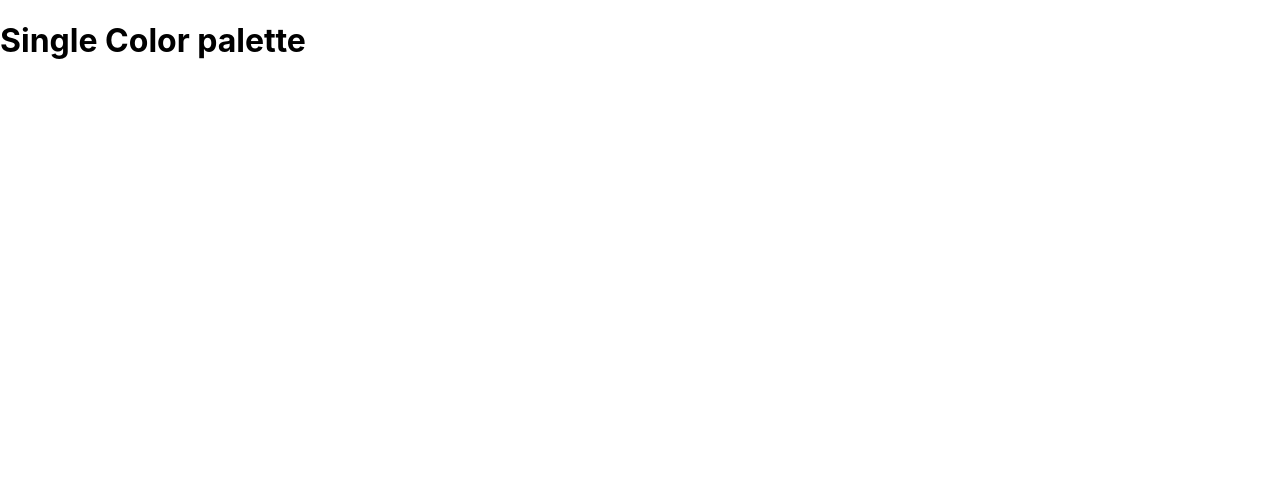
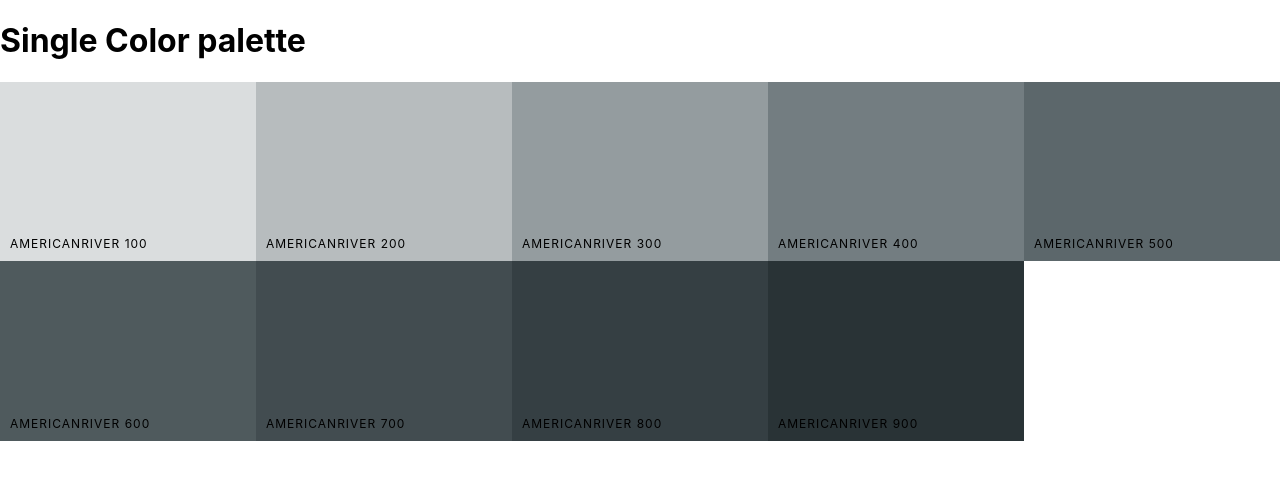
Before and after one commit to rusakovic/colors-app, a React (Create React App) app: page /palette/flat-ui-colors-american/americanriver in a window 1280 px wide. Shown: the top 480 px of the page. Built offline with nearby package versions, Linux system fonts and the light colour scheme.

Commit message:
Display colors in SingleColorPalette

```diff
--- a/src/App.js
+++ b/src/App.js
@@ -36,12 +36,20 @@
             />
           )}
         />
-        <Route path='/palette/:paletteId/:colorId' render={() => <SingleColorPalette />} />
+        <Route
+          path='/palette/:paletteId/:colorId'
+          render={(routeProps) => (
+            <SingleColorPalette
+              colorId={routeProps.match.params.colorId}
+              palette={generatePalette(
+                this.findPalette(routeProps.match.params.paletteId)
+              )}
+            />
+          )}
+        />
 
       </Switch>
-      // <div>
-       // <Palette palette={generatePalette(seedColors[1])}/>
-      // </div>
+
     );
   }
 }
--- a/src/ColorBox.js
+++ b/src/ColorBox.js
@@ -19,7 +19,7 @@
    }
 
     render() {
-      const { name, background, paletteId, id, moreUrl } = this.props;
+      const { name, background, paletteId, id, moreUrl, showLink } = this.props;
       const { copied } = this.state;
       return (
         <CopyToClipboard
@@ -43,9 +43,13 @@
               </div>
               <button className="copy-button">Copy</button>
             </div>
-            <Link to={moreUrl} onClick={e => e.stopPropagation()}>
-              <span className='see-more'>More</span>
-            </Link>
+            {/* show the link only into the main palette component, but in shades color component we should hide it */}
+            {showLink && (
+              <Link to={moreUrl} onClick={e => e.stopPropagation()}>
+                <span className='see-more'>More</span>
+              </Link>
+
+            )}
 
           </div>
         </CopyToClipboard>
--- a/src/Palette.js
+++ b/src/Palette.js
@@ -33,6 +33,7 @@
             name={color.name}
             key={color.id}
             moreUrl={`/palette/${id}/${color.id}`}
+            showLink={true}
           />
         ))
         return (
--- a/src/SingleColorPalette.js
+++ b/src/SingleColorPalette.js
@@ -1,11 +1,45 @@
-import React, { Component } from 'react'
+import React, { Component } from 'react';
+import ColorBox from './ColorBox';
 
-export default class SingleColorPalette extends Component {
+ class SingleColorPalette extends Component {
+   constructor(props) {
+    super(props);
+    this._shades = this.gatherShades(this.props.palette, this.props.colorId);
+   }
+
+   gatherShades(palette, colorToFilterBy) {
+     let shades = [];
+     let allColors = palette.colors;
+
+      for(let key in allColors) {
+        shades = shades.concat(
+          allColors[key].filter(color => color.id === colorToFilterBy)
+        )
+
+      }
+
+    //return all shades of given color
+    // slice = to remove Color 50 grade. Because now it's white color
+    return shades.slice(1);
+
+   }
   render() {
+    const colorBoxes = this._shades.map(color => (
+      <ColorBox
+        key={color.id}
+        name={color.name}
+        background={color.hex}
+        showLink={false}
+      />
+    ))
     return (
-      <div>
+      <div className='Palette'>
         <h1>Single Color palette</h1>
+        <div className='Palette-colors'>
+          {colorBoxes}
+        </div>
       </div>
     )
   }
 }
+export default SingleColorPalette;
```
